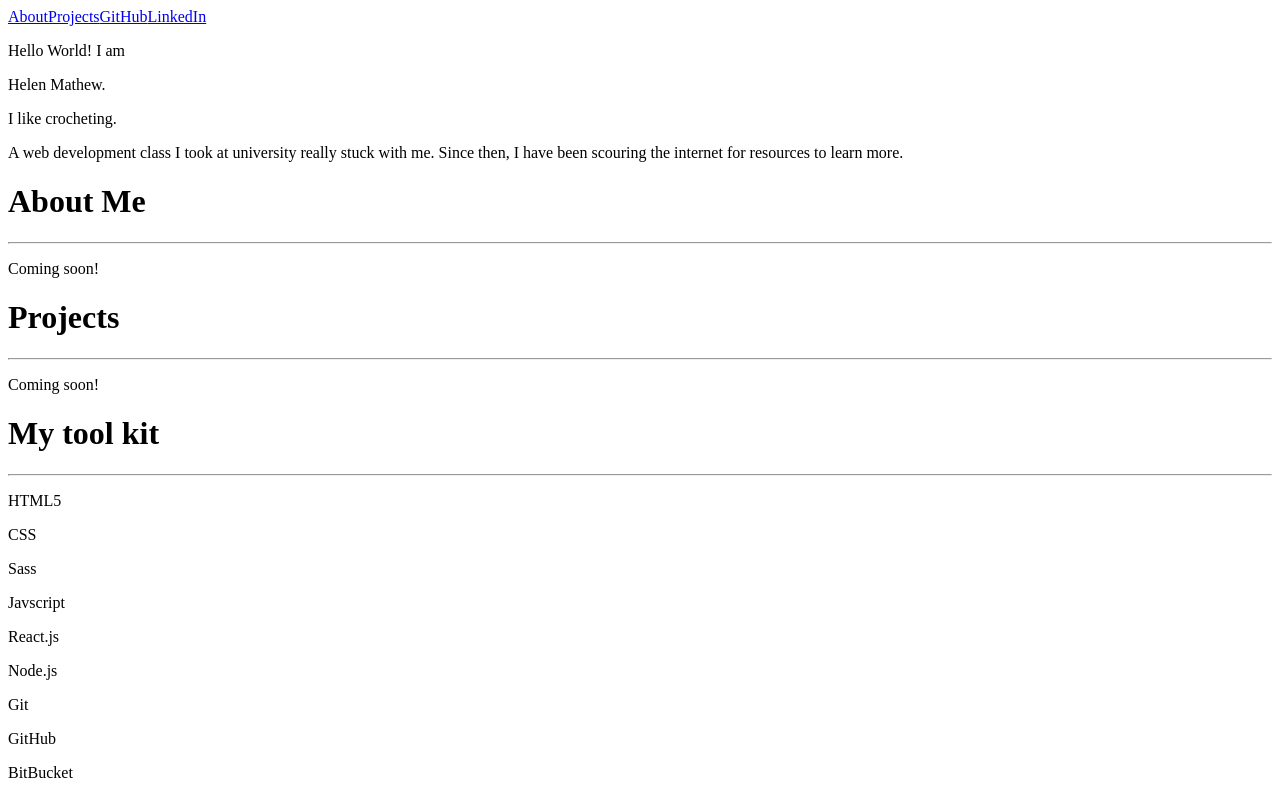
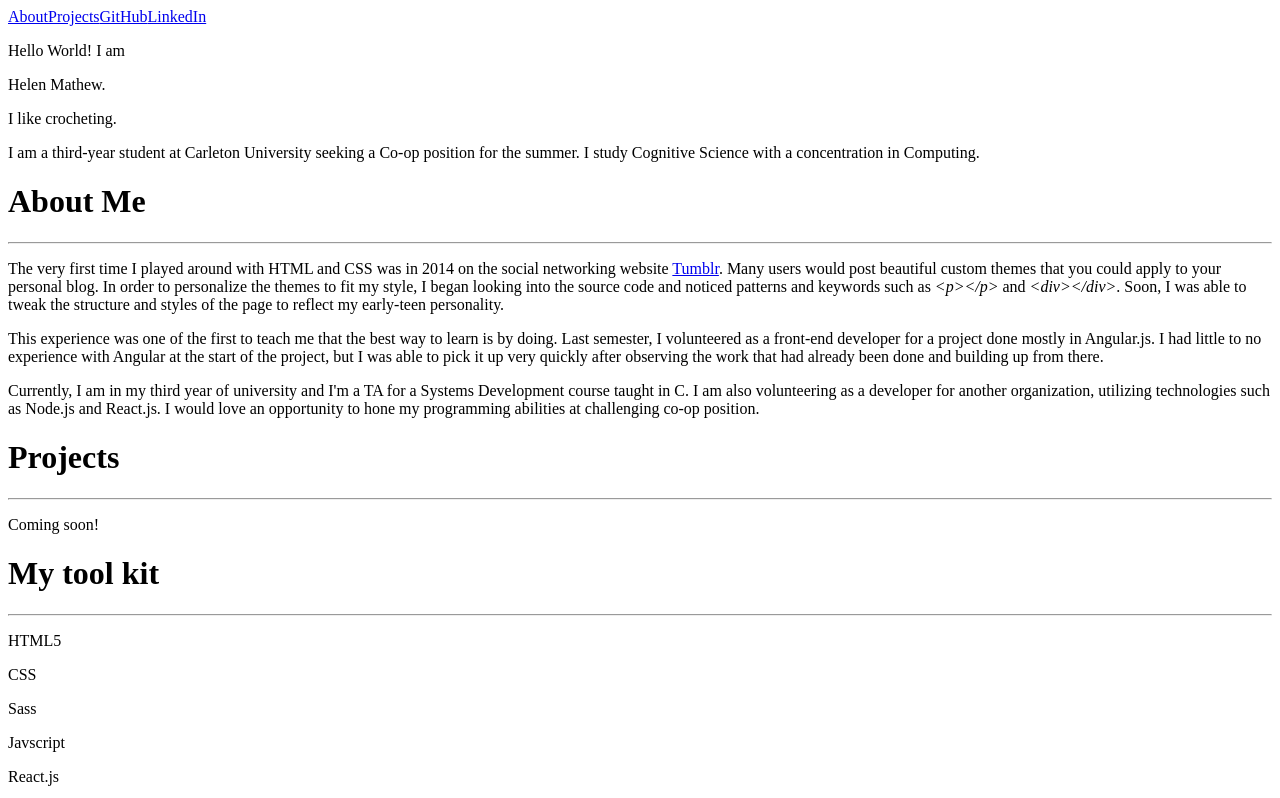
Before and after one commit to helen-mathew/portfolio, a Next.js app: page / in a window 1280 px wide. Shown: the top 798 px of the page. Built offline with nearby package versions, Linux system fonts and the light colour scheme.

Commit message:
edit about-me

```diff
--- a/pages/index.js
+++ b/pages/index.js
@@ -35,9 +35,9 @@ export default function Home() {
                         I like <Carousel />
                     </p>
                     <p className="md:text-2xl font-normal opacity-90">
-                        A web development class I took at university really
-                        stuck with me. Since then, I have been scouring the
-                        internet for resources to learn more.
+                        I am a third-year student at Carleton University seeking
+                        a Co-op position for the summer. I study Cognitive
+                        Science with a concentration in Computing.
                         {/* <br />
                         I also enjoy <Carousel /> */}
                     </p>
@@ -56,11 +56,39 @@ export default function Home() {
                 </h1>
                 <hr />
                 <p className="pt-3 font-inter">
-                    Coming soon!
-                    {/* Here's a fun fact! The first time I ever used HTML & CSS was
-                    in 2014 to customize the many wonderful blog themes people
-                    created on the one and only,
-                    <span className="font-bold"> tumblr.com.</span> */}
+                    The very first time I played around with HTML and CSS was in
+                    2014 on the social networking website{" "}
+                    <a
+                        className="opacity-80 hover:underline"
+                        href="https://www.tumblr.com/"
+                    >
+                        Tumblr
+                    </a>
+                    . Many users would post beautiful custom themes that you
+                    could apply to your personal blog. In order to personalize
+                    the themes to fit my style, I began looking into the source
+                    code and noticed patterns and keywords such as{" "}
+                    <em className="font-semibold">&lt;p&gt;&lt;/p&gt;</em> and{" "}
+                    <em className="font-semibold">&lt;div&gt;&lt;/div&gt;</em>.
+                    Soon, I was able to tweak the structure and styles of the
+                    page to reflect my early-teen personality.
+                </p>
+                <p className="mt-2">
+                    This experience was one of the first to teach me that the
+                    best way to learn is by doing. Last semester, I volunteered
+                    as a front-end developer for a project done mostly in
+                    Angular.js. I had little to no experience with Angular at
+                    the start of the project, but I was able to pick it up very
+                    quickly after observing the work that had already been done
+                    and building up from there.
+                </p>
+                <p className="mt-2">
+                    Currently, I am in my third year of university and I'm a TA
+                    for a Systems Development course taught in C. I am also
+                    volunteering as a developer for another organization,
+                    utilizing technologies such as Node.js and React.js. I would
+                    love an opportunity to hone my programming abilities at
+                    challenging co-op position.
                 </p>
             </div>
 
```
